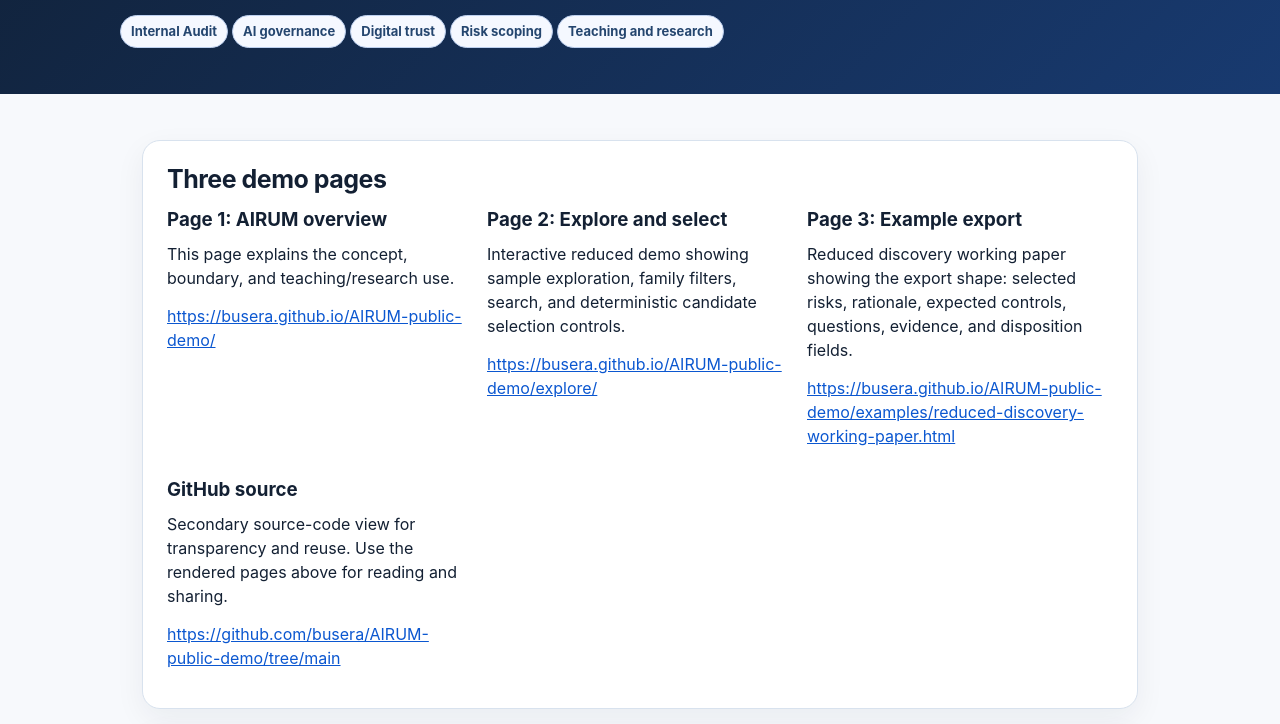
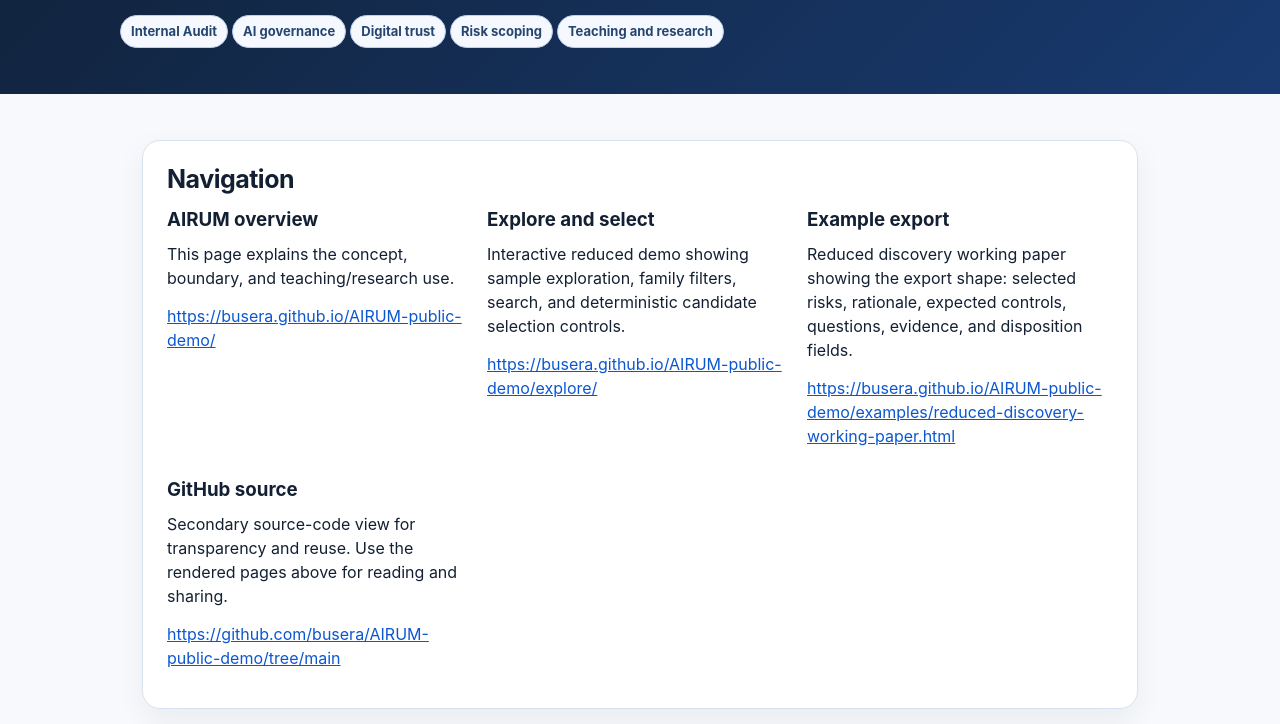
Before and after one commit to busera/AIRUM-public-demo, a plain HTML site: page index.html in a window 1280 px wide. Shown: the part 324-1048 px from the top of the page. Drawn offline with Linux system fonts and the light colour scheme.

Commit message:
docs: simplify AIRUM demo navigation labels

```diff
--- a/index.html
+++ b/index.html
@@ -45,7 +45,7 @@
 <body>
   <header>
     <div class="wrap">
-      <nav class="demo-nav" aria-label="AIRUM demo pages"><a aria-current="page" href="./">Page 1: AIRUM overview</a><a href="explore/">Page 2: Explore and select</a><a href="examples/reduced-discovery-working-paper.html">Page 3: Example export</a></nav>
+      <nav class="demo-nav" aria-label="AIRUM demo pages"><a aria-current="page" href="./">AIRUM overview</a><a href="explore/">Explore and select</a><a href="examples/reduced-discovery-working-paper.html">Example export</a></nav>
       <div class="kicker">AI Risk Universe Matrix</div>
       <h1>AIRUM prepares AI risk discovery before the audit starts.</h1>
       <p class="lead">A practitioner-built Internal Audit concept: a curated AI Risk Universe plus deterministic Risk Scoping for reviewable pre-discovery preparation.</p>
@@ -55,11 +55,11 @@
   <main class="wrap">
 
     <section class="card">
-      <h2>Three demo pages</h2>
+      <h2>Navigation</h2>
       <div class="linklist">
-        <div class="linkitem"><h3>Page 1: AIRUM overview</h3><p>This page explains the concept, boundary, and teaching/research use.</p><p><a href="./">https://busera.github.io/AIRUM-public-demo/</a></p></div>
-        <div class="linkitem"><h3>Page 2: Explore and select</h3><p>Interactive reduced demo showing sample exploration, family filters, search, and deterministic candidate selection controls.</p><p><a href="explore/">https://busera.github.io/AIRUM-public-demo/explore/</a></p></div>
-        <div class="linkitem"><h3>Page 3: Example export</h3><p>Reduced discovery working paper showing the export shape: selected risks, rationale, expected controls, questions, evidence, and disposition fields.</p><p><a href="examples/reduced-discovery-working-paper.html">https://busera.github.io/AIRUM-public-demo/examples/reduced-discovery-working-paper.html</a></p></div>
+        <div class="linkitem"><h3>AIRUM overview</h3><p>This page explains the concept, boundary, and teaching/research use.</p><p><a href="./">https://busera.github.io/AIRUM-public-demo/</a></p></div>
+        <div class="linkitem"><h3>Explore and select</h3><p>Interactive reduced demo showing sample exploration, family filters, search, and deterministic candidate selection controls.</p><p><a href="explore/">https://busera.github.io/AIRUM-public-demo/explore/</a></p></div>
+        <div class="linkitem"><h3>Example export</h3><p>Reduced discovery working paper showing the export shape: selected risks, rationale, expected controls, questions, evidence, and disposition fields.</p><p><a href="examples/reduced-discovery-working-paper.html">https://busera.github.io/AIRUM-public-demo/examples/reduced-discovery-working-paper.html</a></p></div>
         <div class="linkitem"><h3>GitHub source</h3><p>Secondary source-code view for transparency and reuse. Use the rendered pages above for reading and sharing.</p><p><a href="https://github.com/busera/AIRUM-public-demo/tree/main">https://github.com/busera/AIRUM-public-demo/tree/main</a></p></div>
       </div>
     </section>
@@ -104,18 +104,18 @@
     </section>
 
     <section class="card">
-      <h2>Page 3: selection sample - reduced discovery working paper</h2>
+      <h2>Example export</h2>
       <p>A fictional, five-risk selection sample shows how AIRUM can move from broad AI risk coverage to a concrete pre-discovery working paper. It includes selected candidate AI Risks, why each risk appears, expected controls, discovery questions, evidence to request, and retain / escalate / defer / remove fields.</p>
       <p>The sample is deliberately reduced. It demonstrates the output shape without publishing the full working method, internal scoring, source mappings, or private audit material.</p>
-      <p><a href="examples/reduced-discovery-working-paper.html">Open the AIRUM selection sample</a></p>
+      <p><a href="examples/reduced-discovery-working-paper.html">Open example export</a></p>
     </section>
 
     <section class="card">
-      <h2>Public links</h2>
+      <h2>Navigation</h2>
       <div class="linklist">
-        <div class="linkitem"><h3>Page 1: overview</h3><p><a href="https://busera.github.io/AIRUM-public-demo/">https://busera.github.io/AIRUM-public-demo/</a></p></div>
-        <div class="linkitem"><h3>Page 2: explore and select</h3><p><a href="explore/">https://busera.github.io/AIRUM-public-demo/explore/</a></p></div>
-        <div class="linkitem"><h3>Page 3: example export</h3><p><a href="examples/reduced-discovery-working-paper.html">https://busera.github.io/AIRUM-public-demo/examples/reduced-discovery-working-paper.html</a></p></div>
+        <div class="linkitem"><h3>AIRUM overview</h3><p><a href="https://busera.github.io/AIRUM-public-demo/">https://busera.github.io/AIRUM-public-demo/</a></p></div>
+        <div class="linkitem"><h3>Explore and select</h3><p><a href="explore/">https://busera.github.io/AIRUM-public-demo/explore/</a></p></div>
+        <div class="linkitem"><h3>Example export</h3><p><a href="examples/reduced-discovery-working-paper.html">https://busera.github.io/AIRUM-public-demo/examples/reduced-discovery-working-paper.html</a></p></div>
         <div class="linkitem"><h3>GitHub source</h3><p><a href="https://github.com/busera/AIRUM-public-demo/tree/main">https://github.com/busera/AIRUM-public-demo/tree/main</a></p><p>Secondary source-code view; the rendered Pages links above are the primary sharing links.</p></div>
       </div>
     </section>
```
Also changed, not shown: examples/reduced-discovery-working-paper.html (+5 -5 lines), explore/index.html (+6 -6 lines), README.md.
